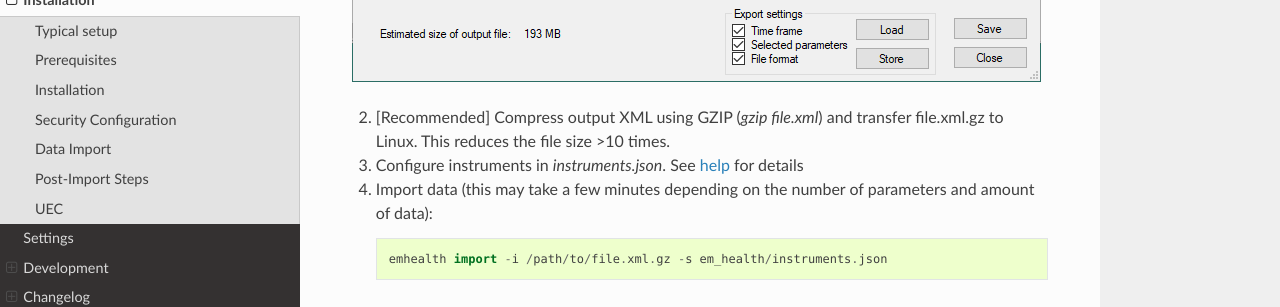
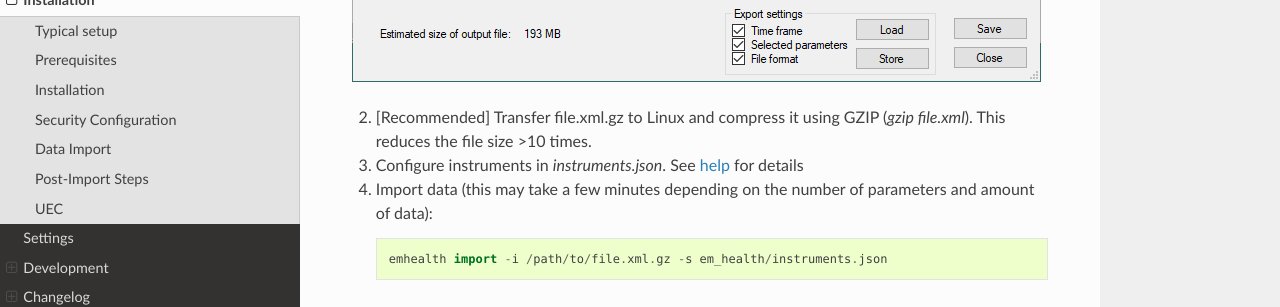
Before and after one commit to azazellochg/em_health, a Sphinx documentation site: the page built from docs/installation.rst, in a window 1280 px wide and 1400 px high, scrolled down 2624 px. Shown: the part 150-457 px from the top of the window. Built offline with Sphinx 7.4.7 and the Read the Docs theme 3.1.0, drawn with Linux system fonts in a browser that asks for light colours; some of the changed text lies outside the part shown.

```diff
--- a/docs/installation.rst
+++ b/docs/installation.rst
@@ -92,7 +92,7 @@ d. Press **Save**.
 
 .. image:: /_static/HM_export.png
 
-2. [Recommended] Compress output XML using GZIP (`gzip file.xml`) and transfer file.xml.gz to Linux. This reduces the file size >10 times.
+2. [Recommended] Transfer file.xml.gz to Linux and compress it using GZIP (`gzip file.xml`). This reduces the file size >10 times.
 3. Configure instruments in `instruments.json`. See `help <settings.html>`_ for details
 4. Import data (this may take a few minutes depending on the number of parameters and amount of data):
 
```
Also changed, not shown: other parts of docs/installation.rst (+1 -1 lines), docs/_static/task-04.png, 1 other file.
